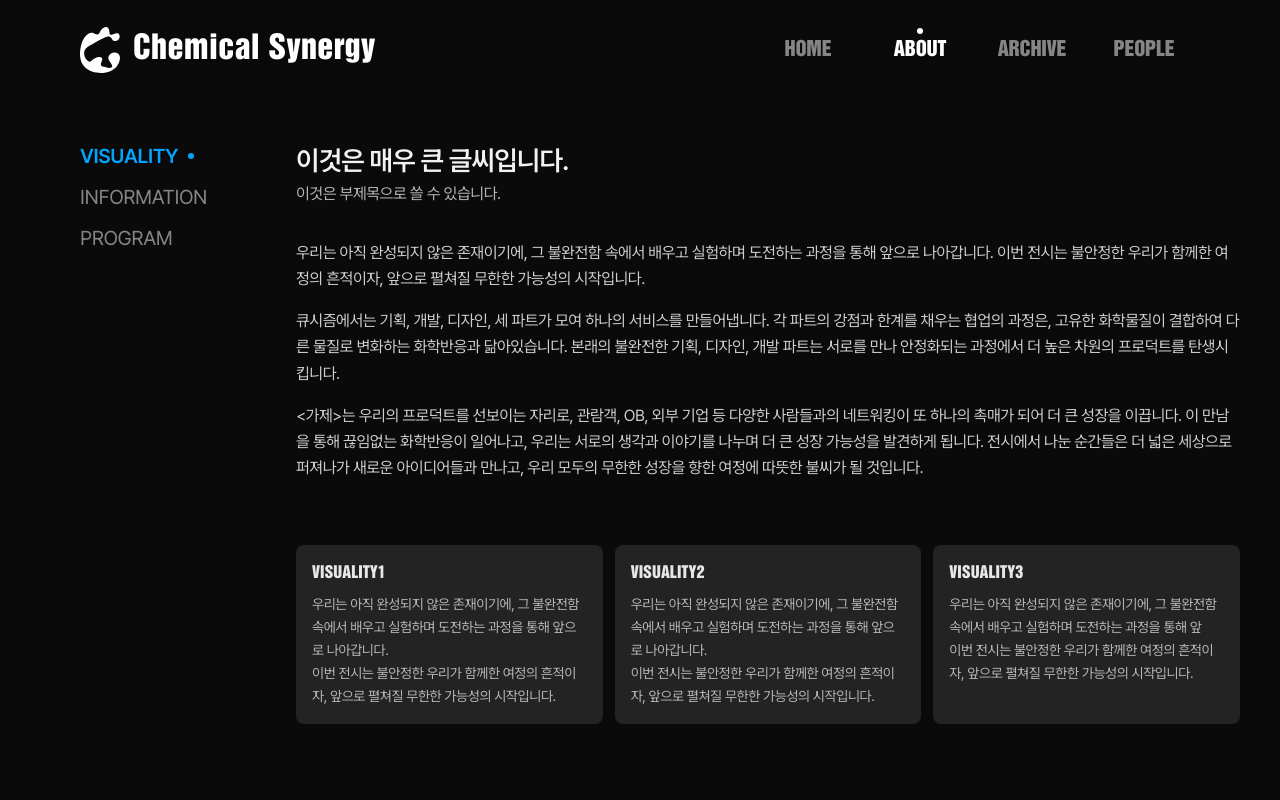
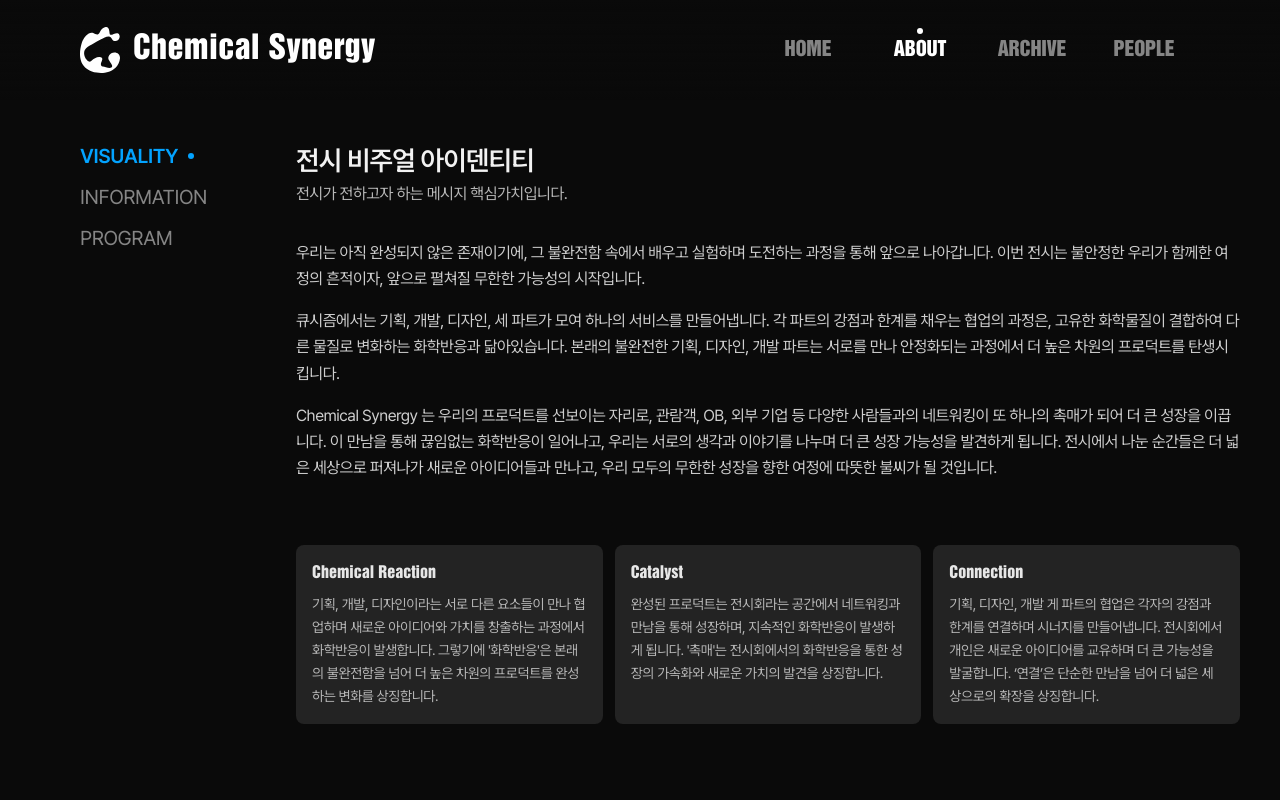
Before and after one commit to AAminha/kusitms-2nd-exhibition, a Next.js app: page /about in a window 1280 px wide. Shown: the top 800 px of the page. Built offline with nearby package versions, Linux system fonts and the light colour scheme.

Commit message:
feat: Visuality 라이팅 반영

```diff
--- a/src/constants/about.ts
+++ b/src/constants/about.ts
@@ -1,27 +1,10 @@
 export const VISUALITY_INFORMATION = {
-  title: '이것은 매우 큰 글씨입니다.',
-  subtitle: '이것은 부제목으로 쓸 수 있습니다.',
+  title: '전시 비주얼 아이덴티티',
+  subtitle: '전시가 전하고자 하는 메시지 핵심가치입니다.',
   descriptions: [
-    '우리는 아직 완성되지 않은 존재이기에, 그 불완전함 속에서 배우고 실험하며 도전하는 과정을 통해 앞으로 나아갑니다. 이번 전시는 불안정한 우리가 함께한 여정의 흔적이자, 앞으로 펼쳐질 무한한 가능성의 시작입니다.',
+    '우리는 아직 완성되지 않은 존재이기에, 그 불완전함 속에서 배우고 실험하며 도전하는 과정을 통해 앞으로 나아갑니다.\n이번 전시는 불안정한 우리가 함께한 여정의 흔적이자, 앞으로 펼쳐질 무한한 가능성의 시작입니다.',
     '큐시즘에서는 기획, 개발, 디자인, 세 파트가 모여 하나의 서비스를 만들어냅니다. 각 파트의 강점과 한계를 채우는 협업의 과정은, 고유한 화학물질이 결합하여 다른 물질로 변화하는 화학반응과 닮아있습니다. 본래의 불완전한 기획, 디자인, 개발 파트는 서로를 만나 안정화되는 과정에서  더 높은 차원의 프로덕트를 탄생시킵니다.',
-    '<가제>는 우리의 프로덕트를 선보이는 자리로, 관람객, OB, 외부 기업 등 다양한 사람들과의 네트워킹이 또 하나의 촉매가 되어 더 큰 성장을 이끕니다. 이 만남을 통해 끊임없는 화학반응이 일어나고, 우리는 서로의 생각과 이야기를 나누며 더 큰 성장 가능성을 발견하게 됩니다. 전시에서 나눈 순간들은 더 넓은 세상으로 퍼져나가 새로운 아이디어들과 만나고, 우리 모두의 무한한 성장을 향한 여정에 따뜻한 불씨가 될 것입니다.',
-  ],
-  keywords: [
-    {
-      title: 'VISUALITY1',
-      description:
-        '우리는 아직 완성되지 않은 존재이기에, 그 불완전함 속에서 배우고 실험하며 도전하는 과정을 통해 앞으로 나아갑니다.\n이번 전시는 불안정한 우리가 함께한 여정의 흔적이자, 앞으로 펼쳐질 무한한 가능성의 시작입니다.',
-    },
-    {
-      title: 'VISUALITY2',
-      description:
-        '우리는 아직 완성되지 않은 존재이기에, 그 불완전함 속에서 배우고 실험하며 도전하는 과정을 통해 앞으로 나아갑니다.\n이번 전시는 불안정한 우리가 함께한 여정의 흔적이자, 앞으로 펼쳐질 무한한 가능성의 시작입니다.',
-    },
-    {
-      title: 'VISUALITY3',
-      description:
-        '우리는 아직 완성되지 않은 존재이기에, 그 불완전함 속에서 배우고 실험하며 도전하는 과정을 통해 앞\n이번 전시는 불안정한 우리가 함께한 여정의 흔적이자, 앞으로 펼쳐질 무한한 가능성의 시작입니다.',
-    },
+    'Chemical Synergy 는 우리의 프로덕트를 선보이는 자리로, 관람객, OB, 외부 기업 등 다양한 사람들과의 네트워킹이 또 하나의 촉매가 되어 더 큰 성장을 이끕니다. 이 만남을 통해 끊임없는 화학반응이 일어나고, 우리는 서로의 생각과 이야기를 나누며 더 큰 성장 가능성을 발견하게 됩니다. 전시에서 나눈 순간들은 더 넓은 세상으로 퍼져나가 새로운 아이디어들과 만나고, 우리 모두의 무한한 성장을 향한 여정에 따뜻한 불씨가 될 것입니다.',
   ],
 }
 
--- a/src/containers/about/Visuality.tsx
+++ b/src/containers/about/Visuality.tsx
@@ -4,6 +4,7 @@ import clsx from 'clsx'
 
 import { SectionTitle } from '@src/components/SectionTitle'
 import { VISUALITY_INFORMATION } from '@src/constants/about'
+import { EXHIBITION_KEYWORDS } from '@src/constants/home'
 import { Paragraph } from '@src/containers/about/Paragraph'
 import { helvetica } from '@src/styles/font'
 
@@ -13,14 +14,12 @@ const Visuality = forwardRef<HTMLElement, unknown>((_, ref) => {
       <SectionTitle title={VISUALITY_INFORMATION.title} subtitle={VISUALITY_INFORMATION.subtitle} />
       <Paragraph information={VISUALITY_INFORMATION.descriptions} className="mb-16 mt-8" />
       <section className="flex gap-3 mobile:flex-col desktop:h-max">
-        {VISUALITY_INFORMATION.keywords.map((item) => (
+        {EXHIBITION_KEYWORDS.map((item) => (
           <article key={item.title} className="flex-1 rounded-lg bg-gray-90 p-4">
             <h4 className={clsx('font-branding-b2 mb-2 text-gray-10', helvetica.className)}>
               {item.title}
             </h4>
-            <p className="whitespace-pre-wrap text-b4 font-normal text-gray-30">
-              {item.description}
-            </p>
+            <p className="text-b4 font-normal text-gray-30">{item.description}</p>
           </article>
         ))}
       </section>
```
